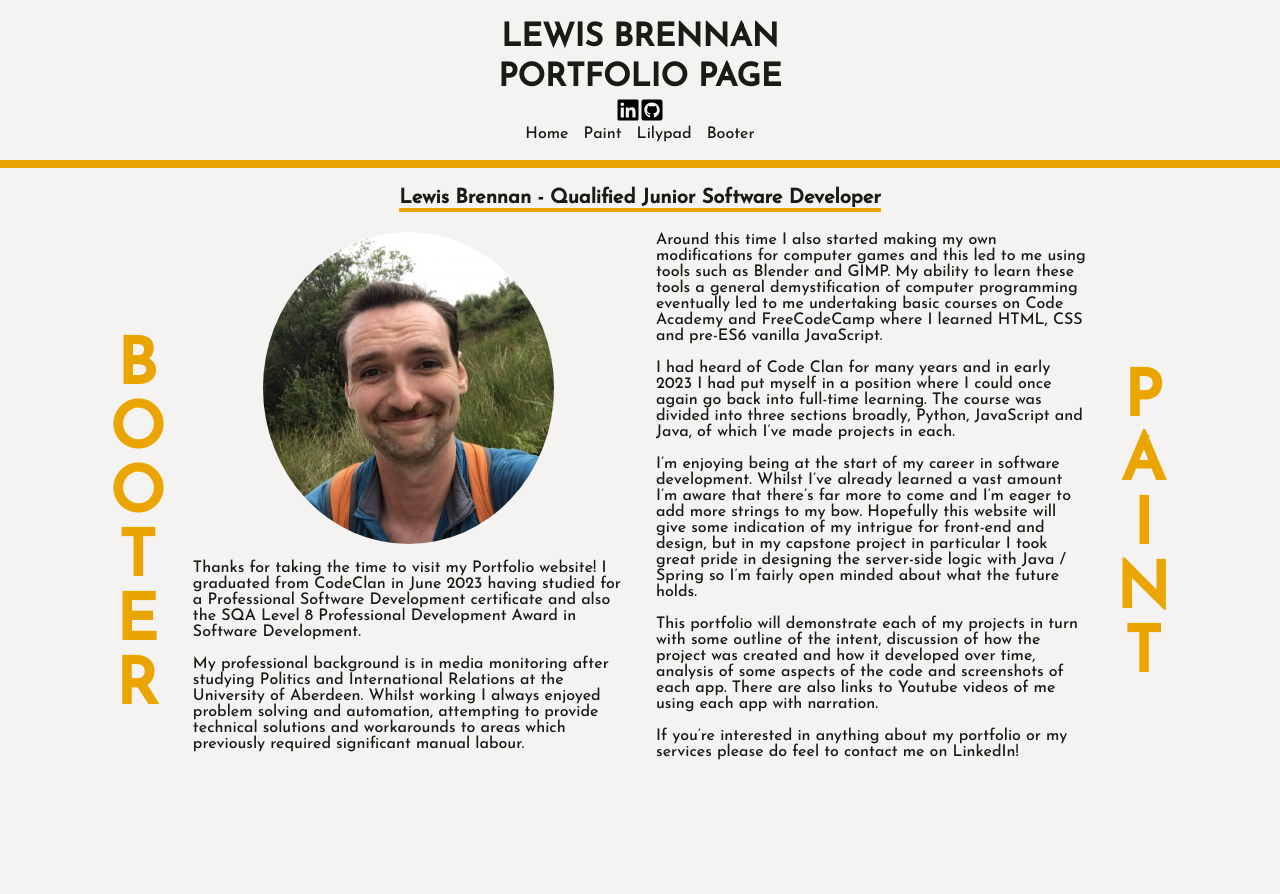
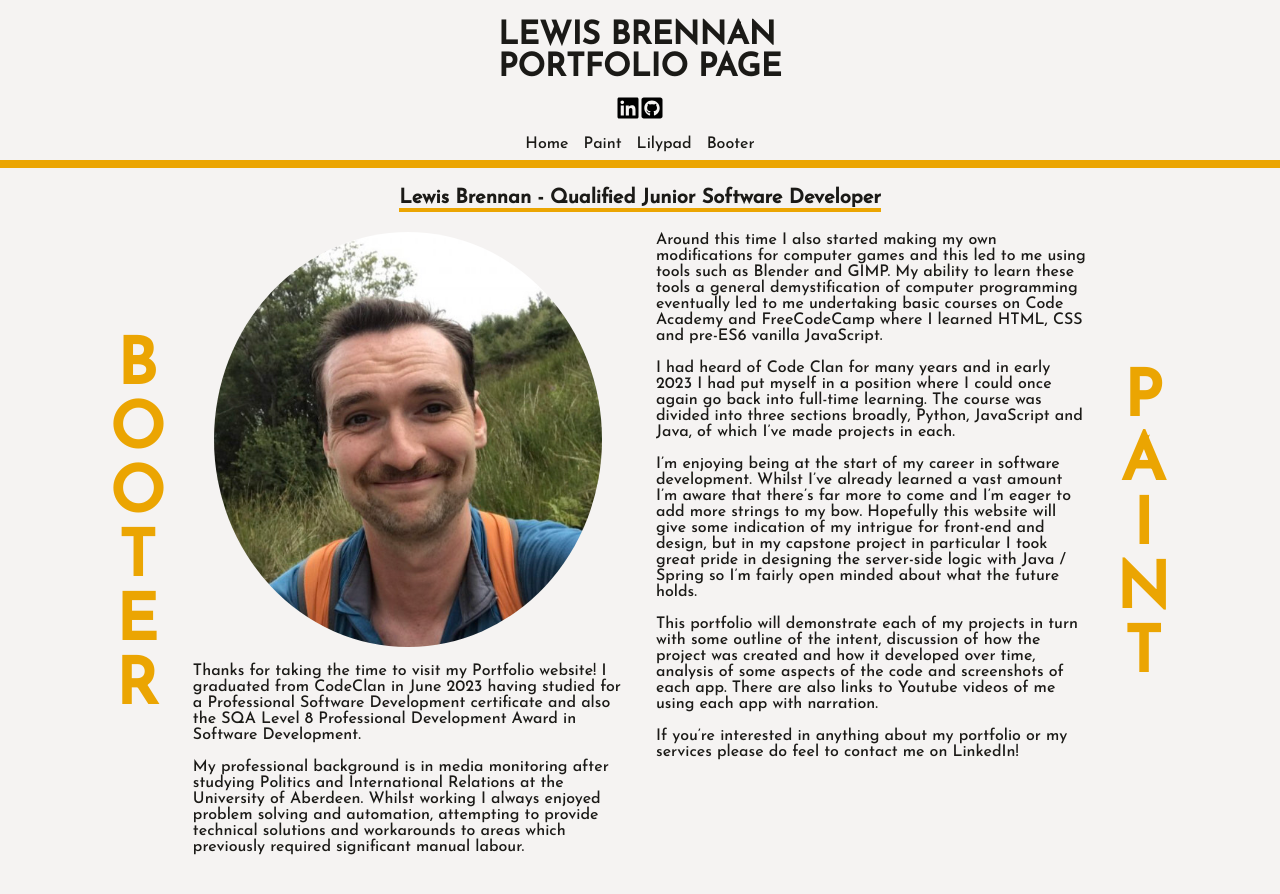
Before and after one commit to LewisBrennanGithub/Lewis-Brennan-Portfolio, a React (Create React App) app: page / in a window 1280 px wide. Shown: the top 894 px of the page. Built offline with nearby package versions, Linux system fonts and the light colour scheme; a web font is replaced by a local one.

Commit message:
some fixes for smaller screens

```diff
--- a/src/components/body/HomePage.js
+++ b/src/components/body/HomePage.js
@@ -1,5 +1,6 @@
 import '../../styles/GlobalStyles.css';
 import LBMugShot from '../../assets/images/LBMugShot.JPG';
+import styled from 'styled-components';
 
 const HomePage = () => {
     return (
@@ -7,7 +8,7 @@ const HomePage = () => {
       <h3 className='page-header-home'>Lewis Brennan - Qualified Junior Software Developer</h3>
       <div className='grid-container'>
       <div className='column-content'>
-      <img src={LBMugShot} alt='Lewis Brennan' style={{borderRadius:'50%', height:'50%'}}/>
+      <StyledImage src={LBMugShot} alt='Lewis Brennan'/>
         <p>Thanks for taking the time to visit my Portfolio website! I graduated from CodeClan in June 2023 having studied for a Professional Software Development certificate and also the SQA Level 8 Professional Development Award in Software Development.</p>
         <p>My professional background is in media monitoring after studying Politics and International Relations at the University of Aberdeen. Whilst working I always enjoyed problem solving and automation, attempting to provide technical solutions and workarounds to areas which previously required significant manual labour.</p>
         <p>Around this time I also started making my own modifications for computer games and this led to me using tools such as Blender and GIMP. My ability to learn these tools a general demystification of computer programming eventually led to me undertaking basic courses on Code Academy and FreeCodeCamp where I learned HTML, CSS and pre-ES6 vanilla JavaScript.</p>
@@ -21,4 +22,8 @@ const HomePage = () => {
      );
 }
 
+const StyledImage = styled.img`
+border-radius: 50%;
+`
+
 export default HomePage;
--- a/src/components/navbar/NavBar.js
+++ b/src/components/navbar/NavBar.js
@@ -6,8 +6,10 @@ import github from '../../assets/icons/square-github.svg';
 const NavBar = () => {
   return (
 <NavigationBar>
-  <NavigationBarText>Lewis Brennan</NavigationBarText>
-  <NavigationBarText>Portfolio Page</NavigationBarText>
+  <NavigationBarTitleTextDiv >
+  <NavigationBarTitleText>Lewis Brennan</NavigationBarTitleText>
+  <NavigationBarTitleText>Portfolio Page</NavigationBarTitleText>
+  </NavigationBarTitleTextDiv >
   <div>
   <a href='https://www.linkedin.com/in/lewis-brennan-a59b1a78/' target="_blank"><img src={linkedin} alt="LinkedIn" style={{ width: "24px", height: "24px" }}/></a>
   <a href='https://github.com/LewisBrennanGithub' target="_blank"><img src={github} alt="Github" style={{ width: "24px", height: "24px" }}/></a>
@@ -26,22 +28,26 @@ const NavBar = () => {
 const NavigationBar = styled.div`
 height: 20vh;
 background: #f5f3f2;
-// border-bottom: 1vh solid #eba502;
 display: flex;
 align-items: center;
 justify-content: center;
 flex-direction: column;
 `
 
-const NavigationBarText = styled.h1`
+const NavigationBarTitleTextDiv = styled.div`
+margin-block: 1.5vh;
+`
+
+const NavigationBarTitleText = styled.h1`
 text-transform: uppercase;
 font-size: 4vh;
-margin-block: 0.5vh;
+margin-block: 0vh;
 `
 
 const NavigationLinks = styled.div`
 display: flex;
 gap: 15px;
+padding-top: 1.5vh;
 `
 
 const StyledLink = styled(Link)`
--- a/src/containers/PortfolioContainer.js
+++ b/src/containers/PortfolioContainer.js
@@ -102,7 +102,7 @@ const PortfolioContainer = () => {
 
 const Aligner = styled.div`
   display: flex;
-  min-height: 100vh; // Allow this container to expand to the height of its content.
+  min-height: 100vh;
 
   .left, .middle, .right {
     display: flex;
@@ -122,6 +122,12 @@ const Aligner = styled.div`
   .right{
     align-items: flex-start;
     flex: 1;
+  }
+
+  @media (max-width: 768px) {
+    .left, .right {
+      display: none;
+    }
   }
 `
 
--- a/src/styles/GlobalStyles.css
+++ b/src/styles/GlobalStyles.css
@@ -74,10 +74,6 @@ BOOTER TURQUOISE - #068DA9
     /* text-align: center; */
 }
 
-.page-header-text {
-    padding-bottom: 5px;
-}
-
 .page-header-lilypad {
     border-bottom: 0.5vh solid #84db2c;
     margin: 0 auto;
@@ -99,6 +95,10 @@ BOOTER TURQUOISE - #068DA9
     padding-top: 20px;
     text-align: center;
     font-size: 20px;
+}
+
+.page-header-text {
+    padding-bottom: 5px;
 }
 
 /* IMAGE BY TEXT CONTENT */
```
